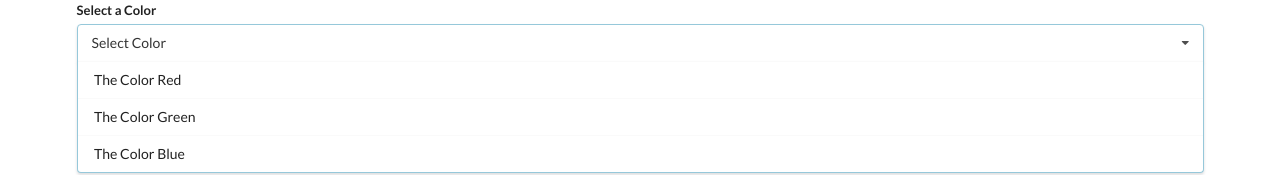
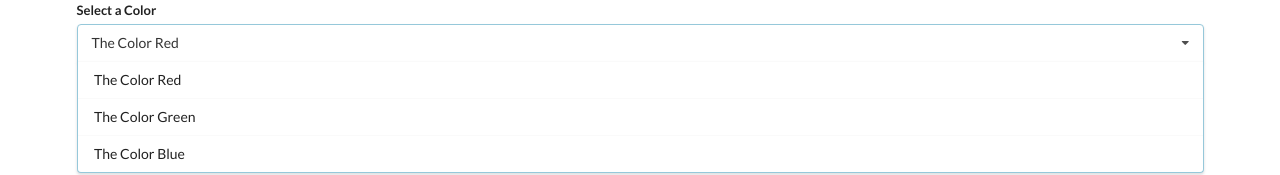
Before and after one commit to swapnilhota/widgets-app, a React (Create React App) app: page / in a window 1280 px wide. Shown: the top 175 px of the page. Built offline with nearby package versions, Linux system fonts and the light colour scheme.

Commit message:
select color

```diff
--- a/src/App.js
+++ b/src/App.js
@@ -1,4 +1,4 @@
-import React from 'react';
+import React, { useState } from 'react';
 import Accordion from './components/Accordion';
 import Search from './components/Search';
 import Dropdown from './components/Dropdown';
@@ -34,9 +34,12 @@
 ];
 
 const App = () => {
+
+    const [selected, setSelected] = useState(options[0])
+
     return (
         <div className="ui container">
-            <Dropdown options={options} />
+            <Dropdown selected={selected} onSelectedChange={setSelected} options={options} />
         </div>
     );
 }
--- a/src/components/Dropdown.js
+++ b/src/components/Dropdown.js
@@ -1,10 +1,10 @@
 import React from 'react';
 
-const Dropdown = ({ options }) => {
+const Dropdown = ({ options, selected, onSelectedChange }) => {
 
     const renderedOptions = options.map((option) => {
         return (
-            <div key={option.value} className="item">
+            <div key={option.value} onClick={() => onSelectedChange(option)} className="item">
                 {option.label}
             </div>
         );
@@ -17,7 +17,7 @@
                 <div className="ui selection dropdown visible active">
                     <i className="dropdown icon"></i>
                     <div className="text">
-                        Select Color
+                        {selected.label}
                     </div>
                     <div className="menu visible transition" >
                         {renderedOptions}
```
